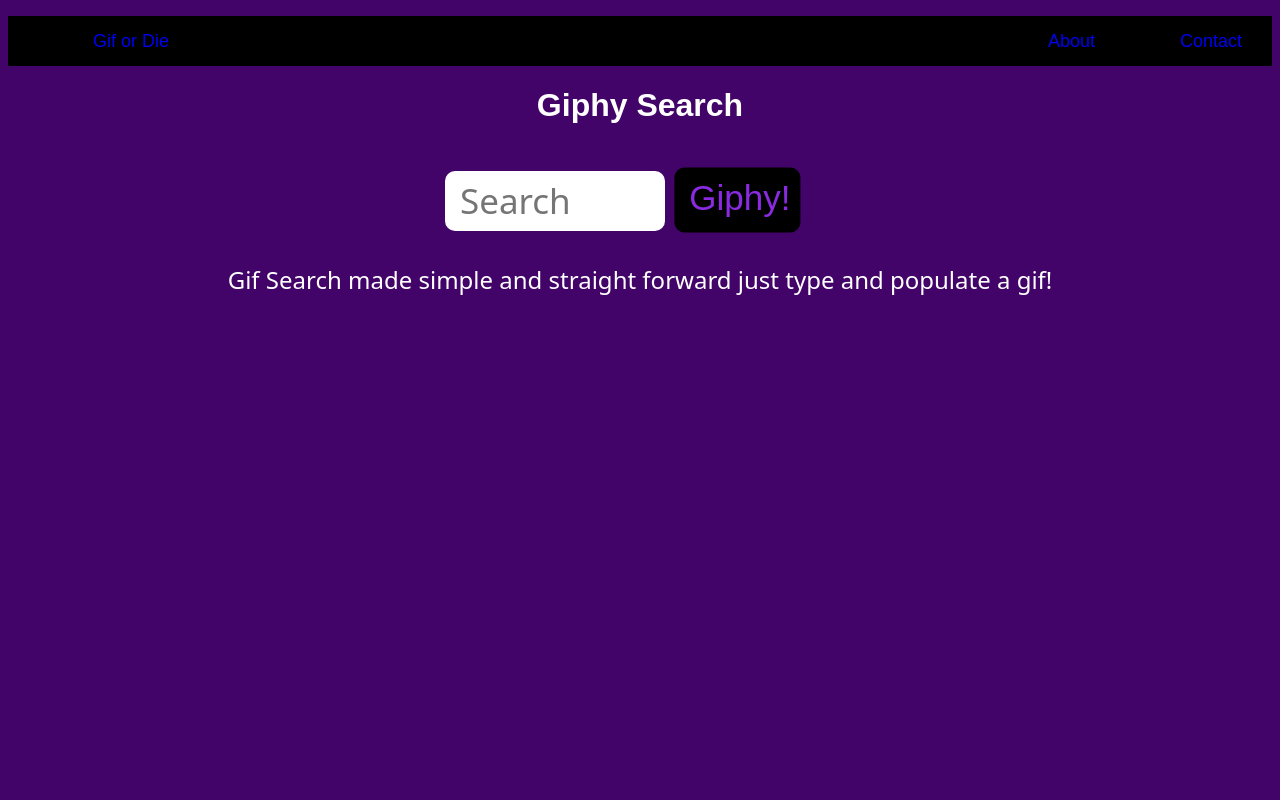
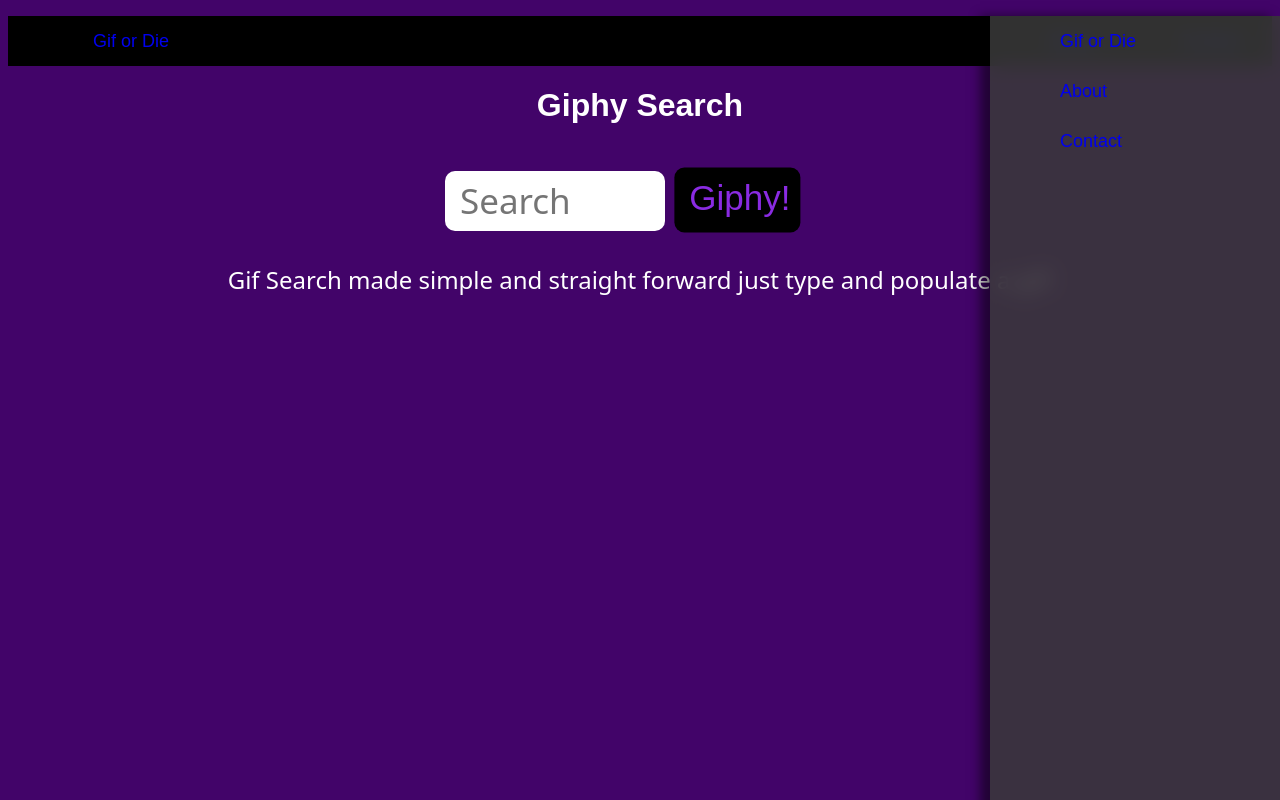
Before and after one commit to CodeB1ack/Project2, a plain HTML site: page index.html in a window 1280 px wide. Drawn offline with Linux system fonts and the light colour scheme; a web font is replaced by a local one.

Commit message:
added sidebar

```diff
--- a/css/style2.css
+++ b/css/style2.css
@@ -42,6 +42,30 @@ li a {
 
 nav li:first-child {
     margin-right: auto;
+}
+
+.sidebar {
+    position: fixed;
+    top: 0;
+    right: 0;
+    width: 250px;
+    height: 100vh;
+    z-index: 999;
+    background-color: #3a3a3ada;
+    backdrop-filter: blur(10px);
+    box-shadow: -10px 0 10px rgba(0, 0, 0, 0.5);
+    display: flex;
+    flex-direction: column;
+    align-items: flex-start;
+    justify-content: flex-start;
+}
+
+.sidebar li {
+    width: 100%;
+}
+
+.sidebar a {
+    width: 100%;
 }
 
 a.active {
--- a/index.html
+++ b/index.html
@@ -12,6 +12,11 @@
 </head>
 <body>
     <nav class="navbar">
+        <ul class="sidebar">
+            <li><a href="index.html">Gif or Die </a></li>
+            <li><a href="about.html">About</a></li>
+            <li><a href="contact.html">Contact</a></li>
+        </ul>
             <ul>
                 <li><a href="index.html">Gif or Die </a></li>
                 <li><a href="about.html">About</a></li>
```
